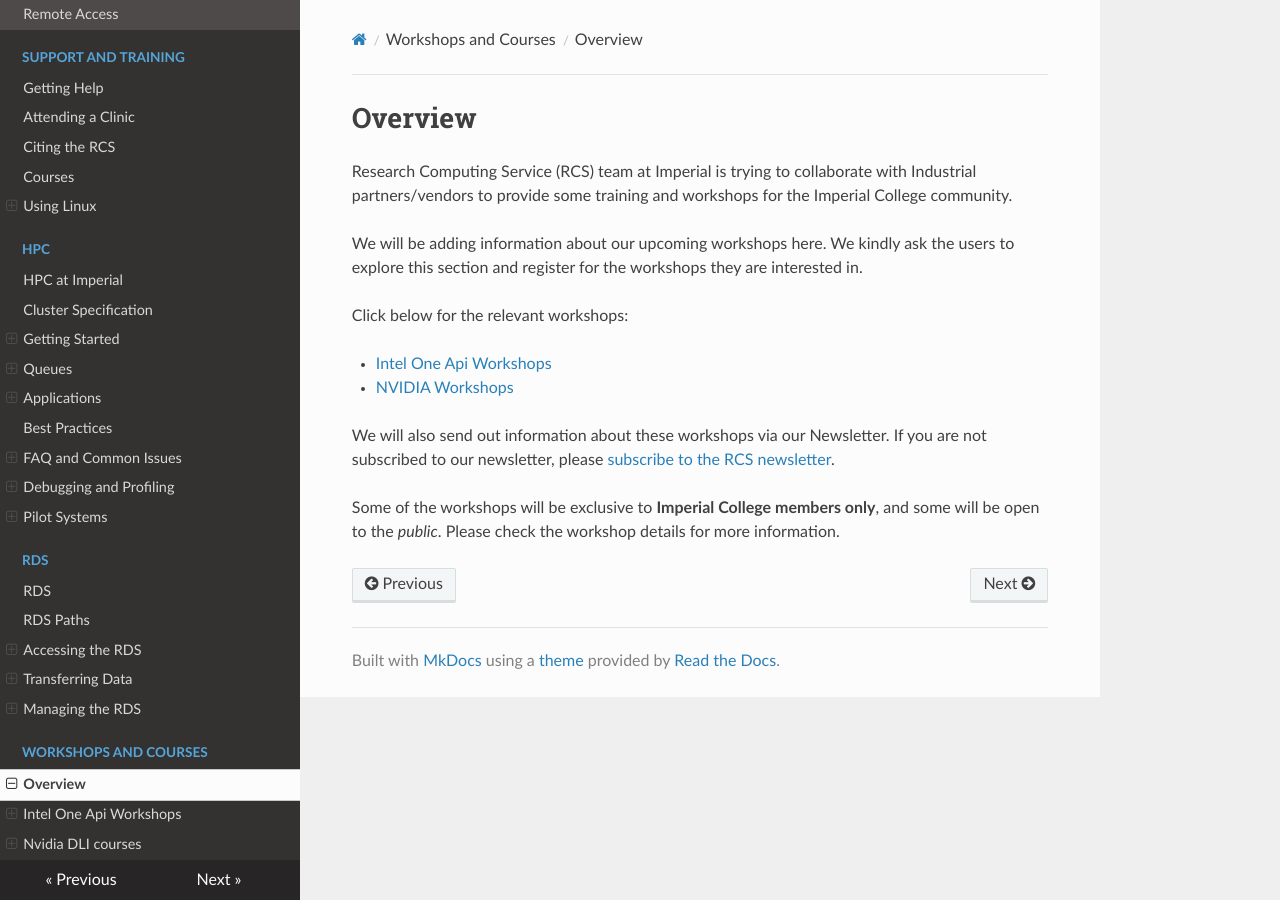
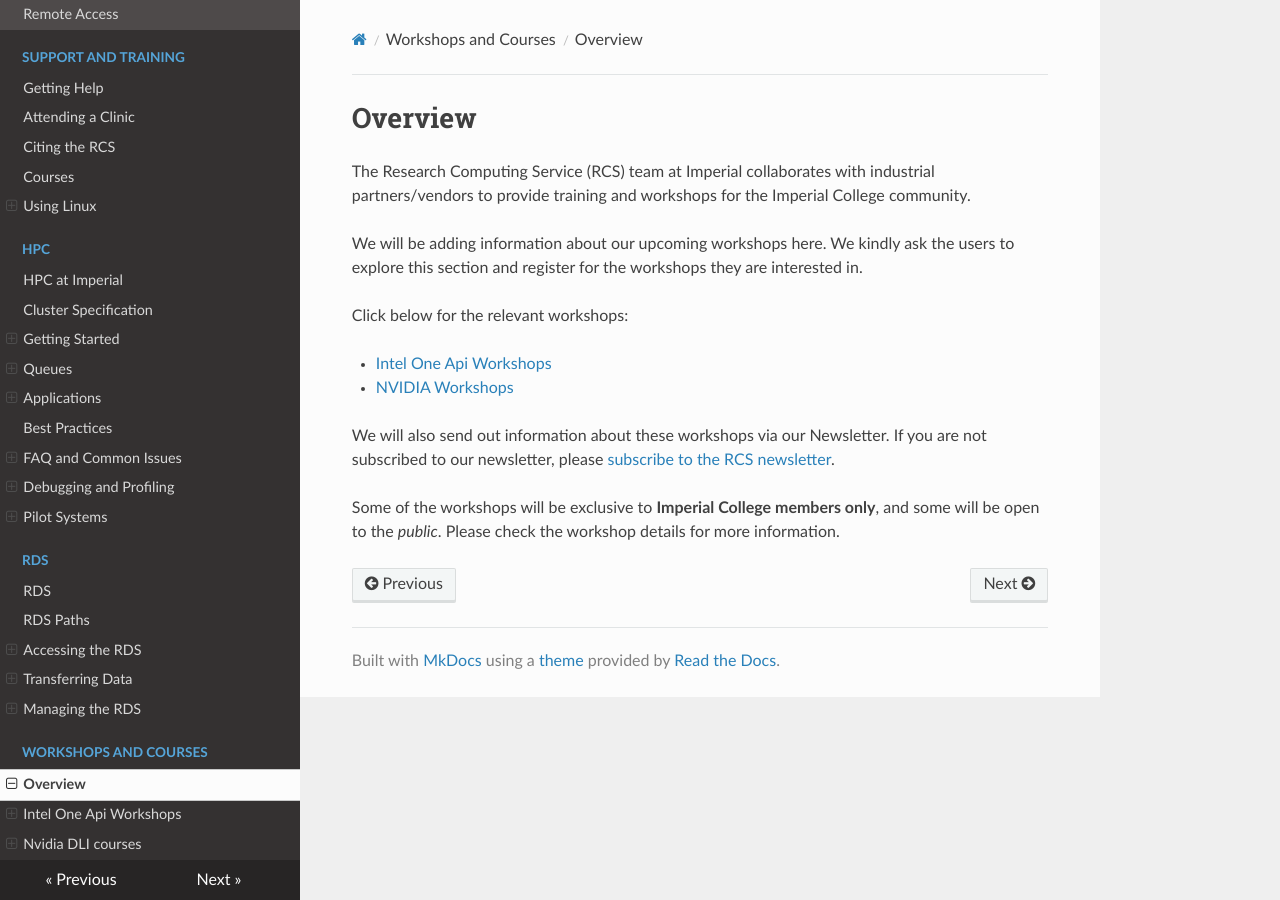
Before and after one commit to ImperialCollegeLondon/icl-rcs-user-guide, an MkDocs documentation site: the page built from docs/Workshops/overview.md, in a window 1280 px wide. Built offline with MkDocs 1.6.1, drawn with Linux system fonts in a browser that asks for light colours; nearby versions of some CDN libraries.

Commit message:
Update docs/Workshops/overview.md
Co-authored-by: dithwick <46924962+dithwick@users.noreply.github.com>

```diff
--- a/docs/Workshops/overview.md
+++ b/docs/Workshops/overview.md
@@ -1,6 +1,6 @@
 # Overview
 
-Research Computing Service (RCS) team at Imperial is trying to collaborate with Industrial partners/vendors to provide some training and workshops for the Imperial College community.
+The Research Computing Service (RCS) team at Imperial collaborates with industrial partners/vendors to provide training and workshops for the Imperial College community.
 
 We will be adding information about our upcoming workshops here. We kindly ask the users to explore this section and register for the workshops they are interested in.
 
```
